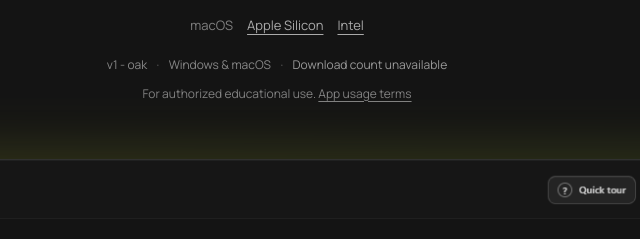
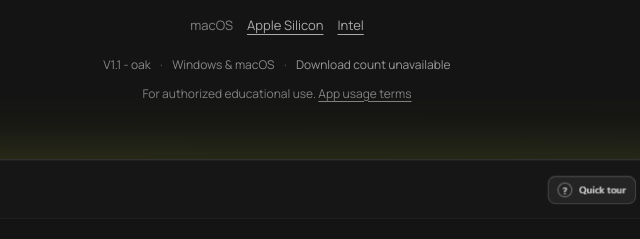
Before and after one commit to boltautomation/Bolt-Automation, a browser extension: page website/index.html in a window 1280 px wide. Shown: the part 493-732 px from the top of the page, 363-1003 px from the left. Drawn offline with Linux system fonts and the light colour scheme; no server answers.

Commit message:
Correct remaining website release label to V1.1 - oak

```diff
--- a/website/index.html
+++ b/website/index.html
@@ -44,7 +44,7 @@
           <a class="button button-quiet" href="#inside">Explore Bolt</a>
         </div>
         <div class="platform-downloads"><span>macOS</span><a href="https://github.com/boltautomation/Bolt-Automation/releases/download/v1.1-oak/Bolt-v1.1-oak-macOS-arm64.zip">Apple Silicon</a><a href="https://github.com/boltautomation/Bolt-Automation/releases/download/v1.1-oak/Bolt-v1.1-oak-macOS-x64.zip">Intel</a></div>
-        <p class="download-note">v1 - oak <span>·</span> Windows &amp; macOS <span>·</span> <span id="download-count" aria-live="polite" title="GitHub release package downloads across all versions">— downloads</span></p>
+        <p class="download-note">V1.1 - oak <span>·</span> Windows &amp; macOS <span>·</span> <span id="download-count" aria-live="polite" title="GitHub release package downloads across all versions">— downloads</span></p>
         <p class="hero-terms">For authorized educational use. <a href="/usage-terms">App usage terms</a></p>
       </div>
       <figure class="hero-product" data-parallax>
```
Also changed, not shown: website/README.md.
